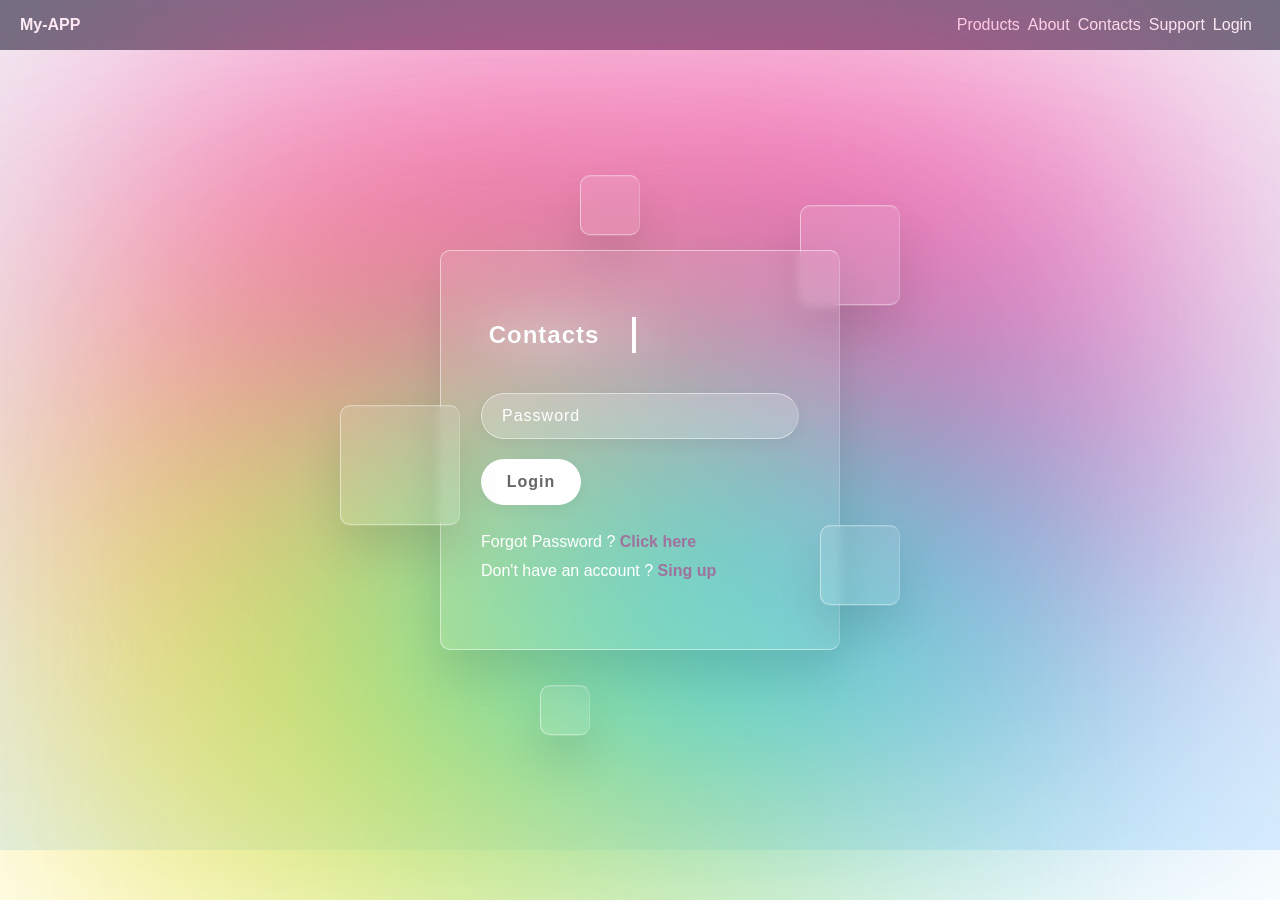
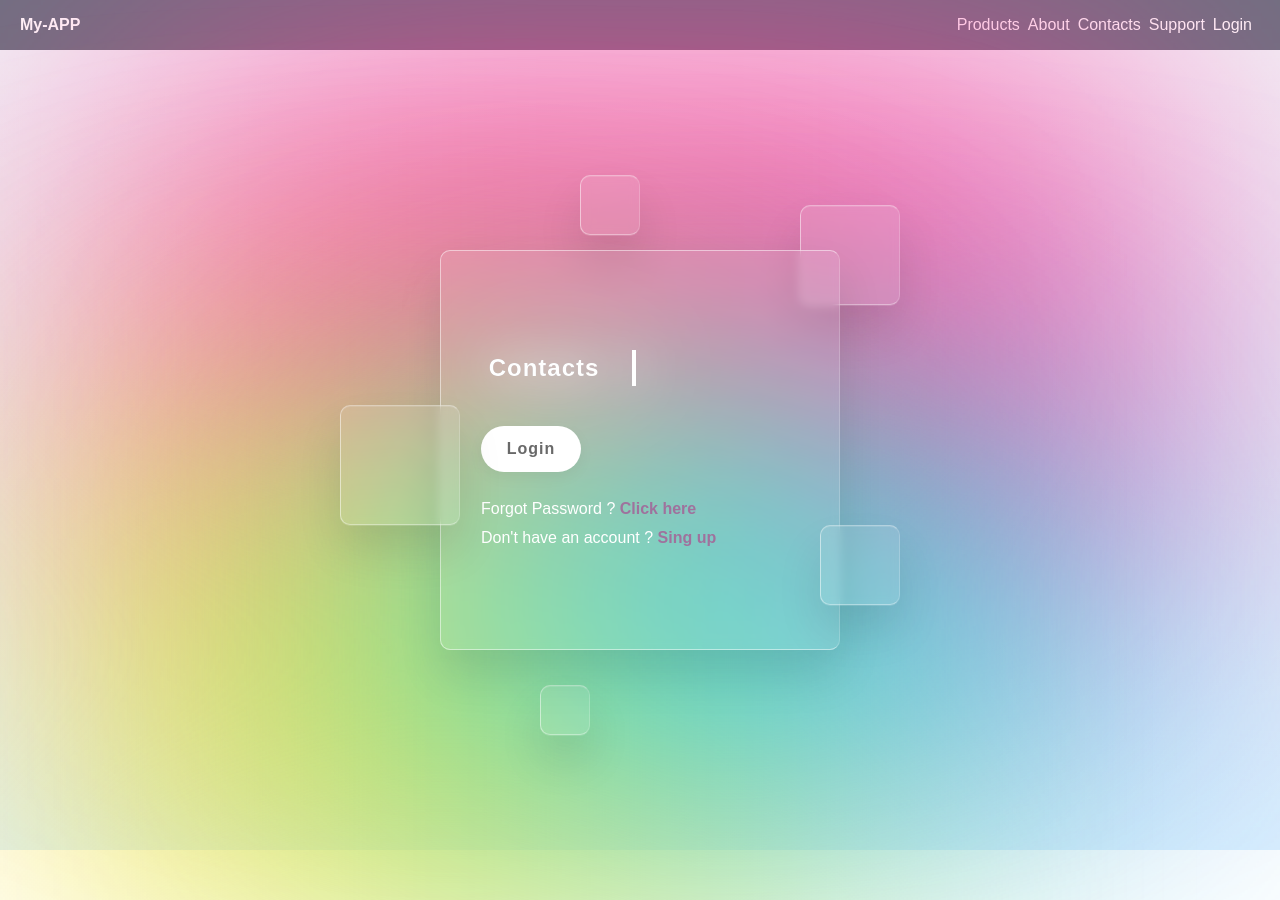
Before and after one commit to coolcrazyfox/shop-app, a React (Create React App) app: page /#/contacts in a window 1280 px wide. Built offline with nearby package versions, Linux system fonts and the light colour scheme.

Commit message:
changing ContactsPage.tsx

```diff
--- a/src/pages/ContactsPage.tsx
+++ b/src/pages/ContactsPage.tsx
@@ -17,10 +17,6 @@ const ContactsPage = () => {
                     <div className={s.form}>
                         <h2 data-text="&nbsp;Contacts">&nbsp;Contact</h2>
                         <form >
-
-                            <div className={s.inputBox}>
-                                <input type="password" placeholder={"Password"}/>
-                            </div>
                             <div className={s.inputBox}>
                                 <input type="submit" value={"Login"}/>
                             </div>
```
